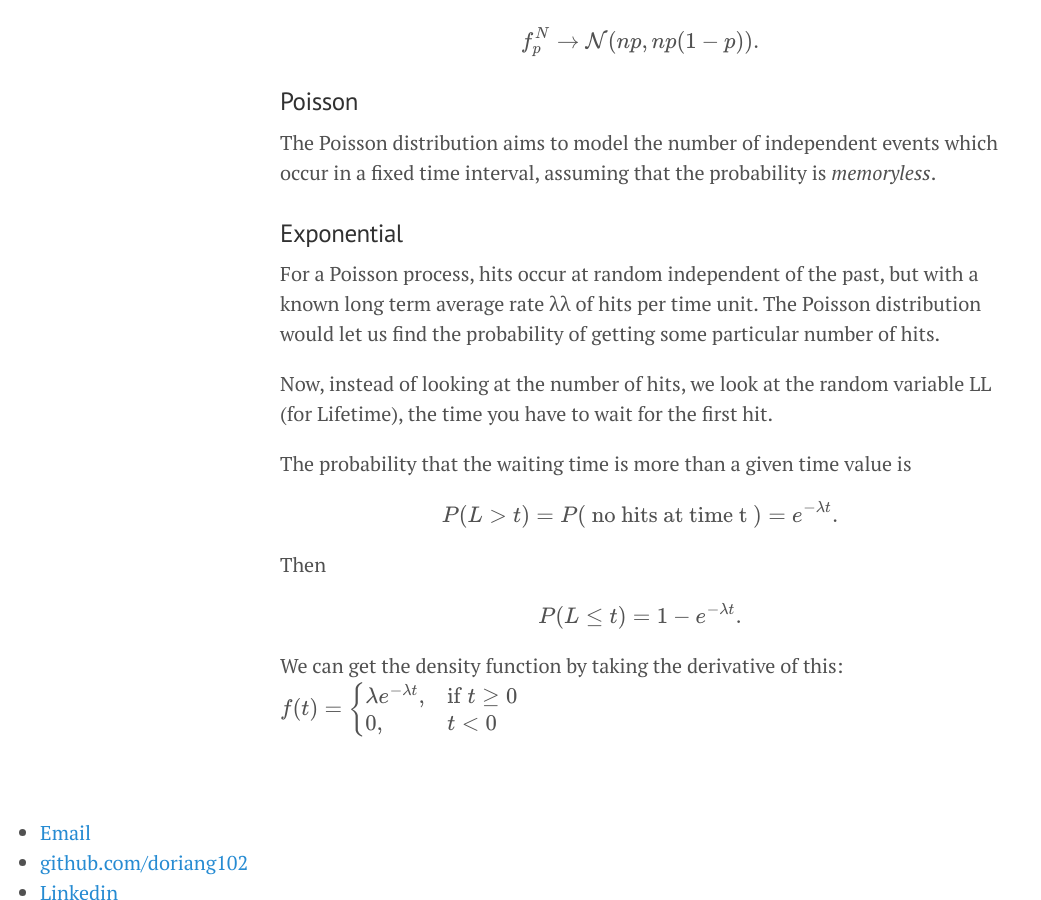
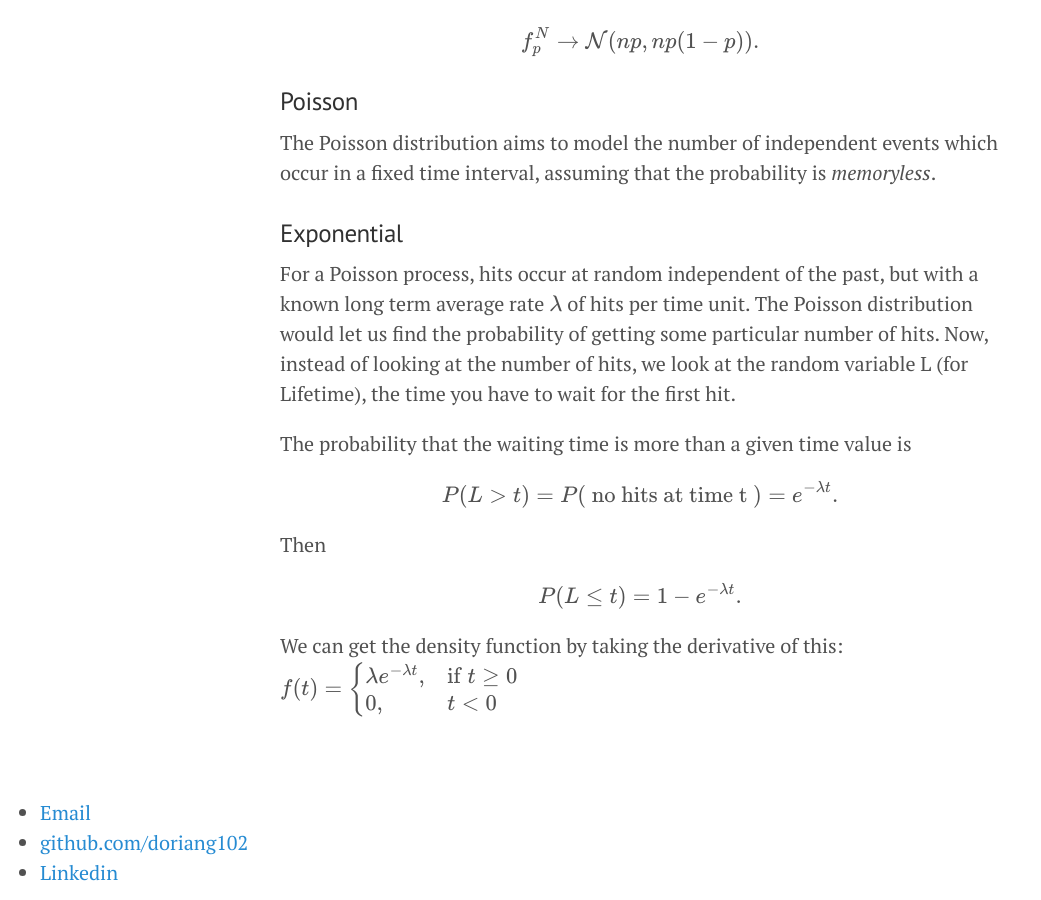
Before and after one commit to doriang102/doriang102.github.io, a Jekyll site: the page built from _posts/2017-11-13-knowing-your-distributions.md, in a window 1280 px wide and 900 px high, scrolled down 1897 px. Shown: the whole window, without its empty margins (0-1041 px from the left). Built offline with Jekyll 4.4.1, drawn with Linux system fonts in a browser that asks for light colours; our own code applies the rules of GitHub Pages for plain Markdown files; formulas are drawn with MathJax 3.

Commit message:
Update 2017-11-13-knowing-your-distributions.md

```diff
--- a/_posts/2017-11-13-knowing-your-distributions.md
+++ b/_posts/2017-11-13-knowing-your-distributions.md
@@ -59,9 +59,8 @@ The Poisson distribution aims to model the number of independent events which oc
 
 ### Exponential
 
-For a Poisson process, hits occur at random independent of the past, but with a known long term average rate λλ of hits per time unit. The Poisson distribution would let us find the probability of getting some particular number of hits.
-
-Now, instead of looking at the number of hits, we look at the random variable LL (for Lifetime), the time you have to wait for the first hit.
+For a Poisson process, hits occur at random independent of the past, but with a known long term average rate $$\lambda$$ of hits per time unit. The Poisson distribution would let us find the probability of getting some particular number of hits.
+Now, instead of looking at the number of hits, we look at the random variable L (for Lifetime), the time you have to wait for the first hit.
 
 The probability that the waiting time is more than a given time value is
 
```
